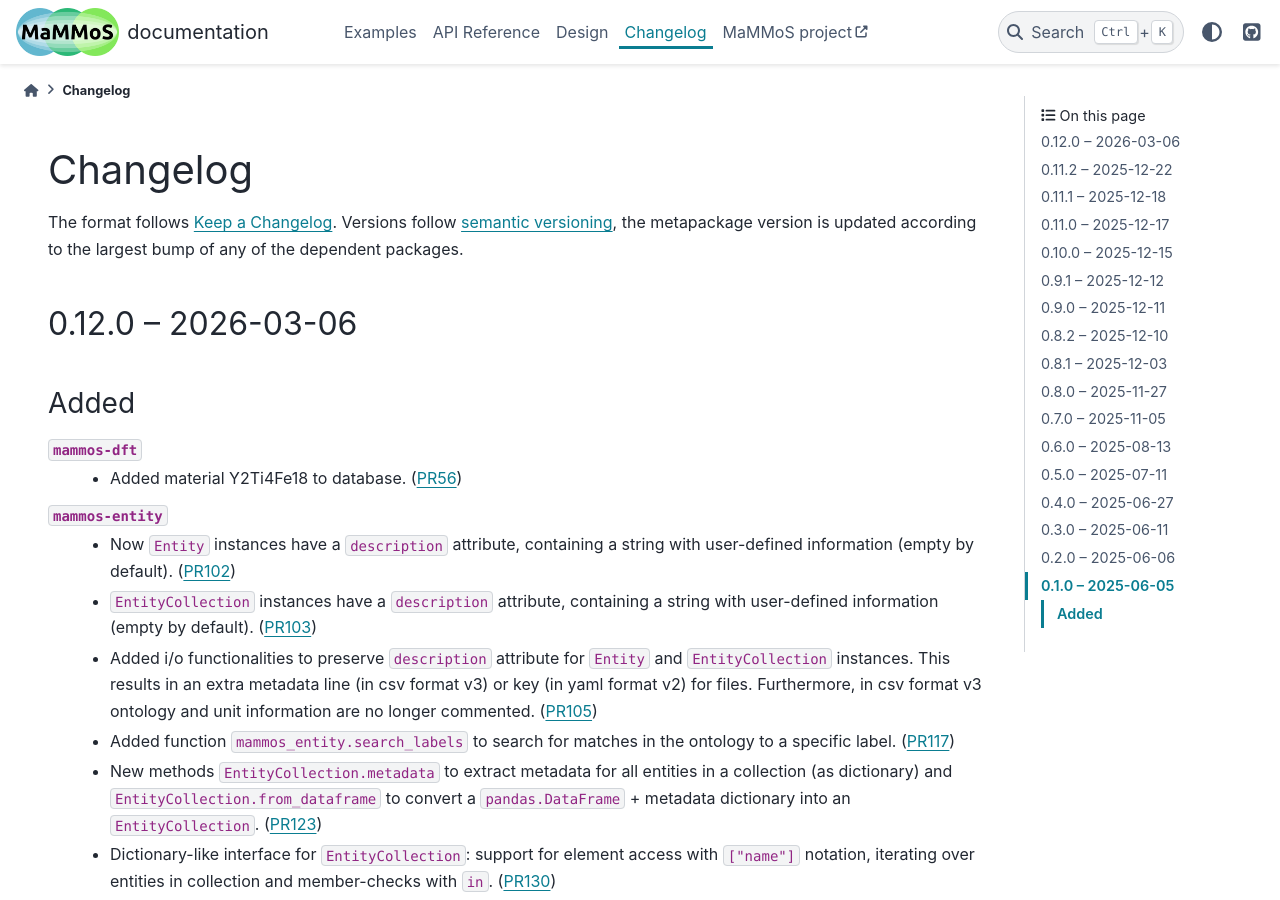
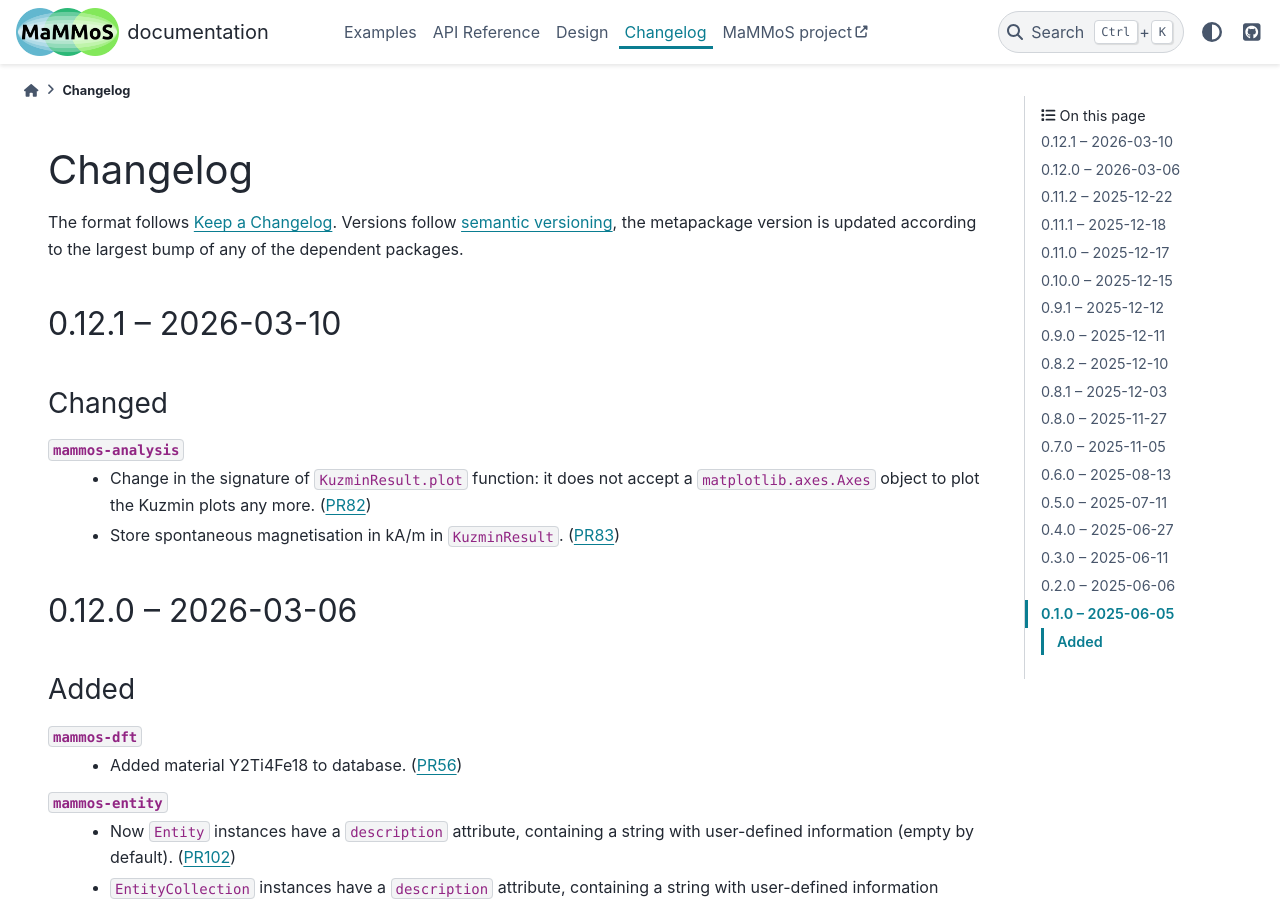
Before and after one commit to MaMMoS-project/mammos, a Sphinx documentation site: the page built from docs/source/changelog.rst, in a window 1280 px wide and 900 px high. Built offline with Sphinx 7.4.7 and the PyData theme 0.15.4, drawn with Linux system fonts in a browser that asks for light colours; pages that are not in the unit, such as notebooks, are missing from menus; the version number is read from the project's files by our own code.

Commit message:
bump version

```diff
--- a/docs/source/changelog.rst
+++ b/docs/source/changelog.rst
@@ -8,6 +8,20 @@ updated according to the largest bump of any of the dependent packages.
 
 ..
    ADD NEW ENTRIES BELOW THIS COMMENT.
+
+0.12.1 -- 2026-03-10
+====================
+
+Changed
+-------
+
+``mammos-analysis``
+  - Change in the signature of ``KuzminResult.plot`` function: it does not accept
+    a ``matplotlib.axes.Axes`` object to plot the Kuzmin plots any more.
+    (`PR82 <https://github.com/MaMMoS-project/mammos-analysis/pull/82>`__)
+  - Store spontaneous magnetisation in kA/m in ``KuzminResult``.
+    (`PR83 <https://github.com/MaMMoS-project/mammos-analysis/pull/83>`__)
+
 
 0.12.0 -- 2026-03-06
 ====================
--- a/pyproject.toml
+++ b/pyproject.toml
@@ -4,10 +4,11 @@ build-backend = "hatchling.build"
 
 [project]
 name = "mammos"
-version = "0.12.0"
+version = "0.12.1"
 description = "A multiphyscis simulation suite for magnetic materials."
 readme = "README.md"
 authors = [
+  { name = "Michael Adams" },
   { name = "Andrea Petrocchi" },
   { name = "Swapneel Amit Pathak" },
   { name = "Samuel Holt" },
@@ -26,7 +27,7 @@ classifiers = [
 requires-python = ">=3.11"
 dependencies = [
   "mammos-ai==0.2.0",
-  "mammos-analysis==0.5.0",
+  "mammos-analysis==0.5.1",
   "mammos-dft==0.5.0",
   "mammos-entity==0.12.0",
   "mammos-mumag==0.11.0",
```
Also changed, not shown: CHANGELOG.md (+5 -0 lines), 1 other file.
